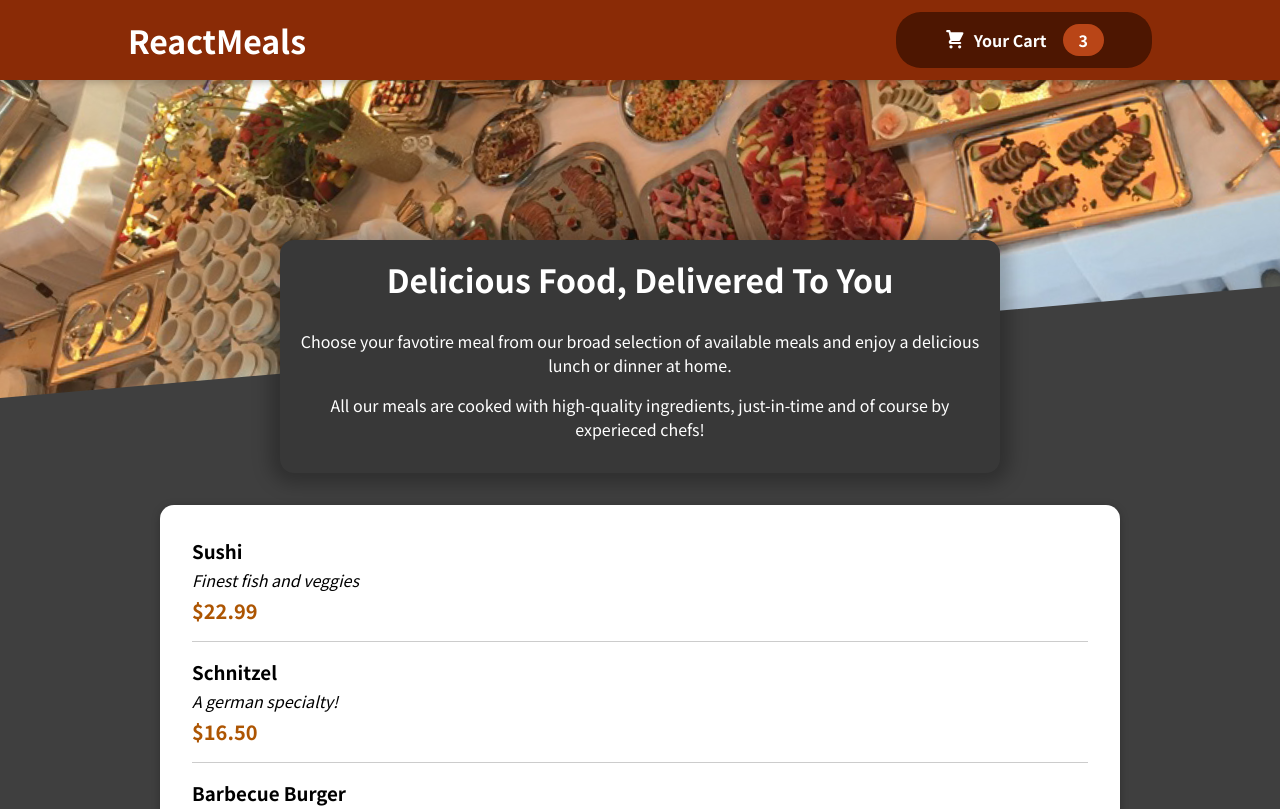
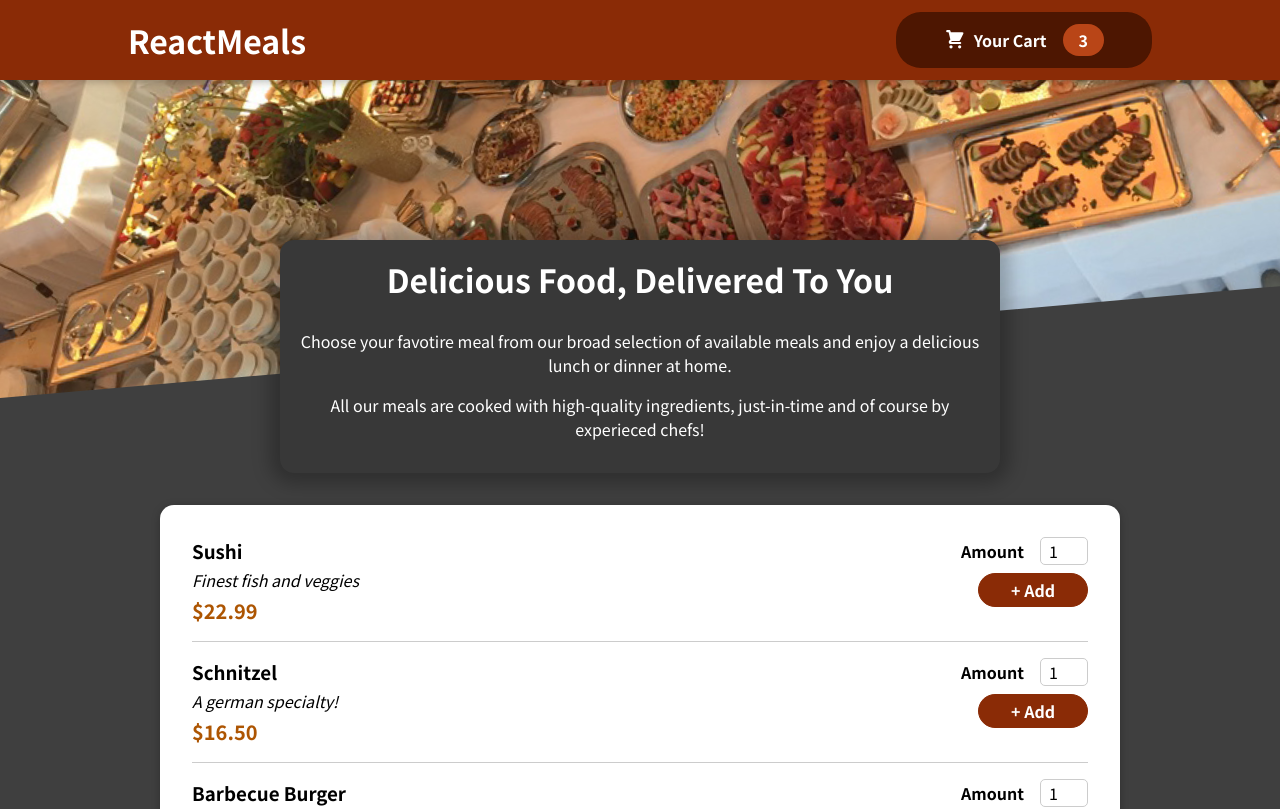
Before and after one commit to JCUrquiza/ReactFoodOrderApp, a React (Create React App) app: page / in a window 1280 px wide. Shown: the top 809 px of the page. Built offline with nearby package versions, Linux system fonts and the light colour scheme.

Commit message:
adding components UI

```diff
--- a/src/components/Meals/AvailableMeals.js
+++ b/src/components/Meals/AvailableMeals.js
@@ -38,6 +38,7 @@
                         DUMMY_MEALS.map((meal) => (
                             <MealItem
                                 key={meal.id}
+                                id={meal.id}
                                 name={meal.name}
                                 description={meal.description}
                                 price={meal.price}
--- a/src/components/Meals/MealItem/MealItem.js
+++ b/src/components/Meals/MealItem/MealItem.js
@@ -1,4 +1,5 @@
 import classes from './MealItem.module.css';
+import MealItemForm from './MealItemForm';
 
 const MealItem = (props) => {
 
@@ -13,7 +14,7 @@
             </div>
 
             <div>
-
+                <MealItemForm id={ props.id } />
             </div>
         </li>
     )
--- a/src/components/Meals/MealItem/MealItemForm.js
+++ b/src/components/Meals/MealItem/MealItemForm.js
@@ -1,9 +1,22 @@
-import React from 'react'
+import Input from '../../UI/Input';
+import classes from './MealItemForm.module.css';
 
-const MealItemForm = () => {
+const MealItemForm = (props) => {
 
     return (
-        <div>MealItemForm</div>
+        <form className={ classes.form }>
+            <Input
+                label="Amount"
+                input={{
+                    id: 'amount_' + props.id,
+                    type: 'number',
+                    min: '1',
+                    max: '5',
+                    step: '1',
+                    defaultValue: '1'
+                }} />
+            <button>+ Add</button>
+        </form>
     )
 
 }
--- /dev/null
+++ b/src/components/Meals/MealItem/MealItemForm.module.css
@@ -0,0 +1,20 @@
+.form {
+    text-align: right;
+}
+
+.form button {
+    font: inherit;
+    cursor: pointer;
+    background-color: #8a2b06;
+    border: 1px solid #8a2b06;
+    color: white;
+    padding: 0.25rem 2rem;
+    border-radius: 20px;
+    font-weight: bold;
+}
+
+.form button:hover,
+.form button:active {
+    background-color: #641e03;
+    border-color: #641e03;
+}
--- /dev/null
+++ b/src/components/UI/Input.js
@@ -0,0 +1,12 @@
+import classes from './Input.module.css';
+
+const Input = (props) => {
+    return (
+        <div className={ classes.input }>
+            <label htmlFor={ props.input.id } >{ props.label }</label>
+            <input {...props.input} />
+        </div>
+    )
+}
+
+export default Input;
--- /dev/null
+++ b/src/components/UI/Input.module.css
@@ -0,0 +1,18 @@
+.input {
+    display: flex;
+    align-items: center;
+    margin-bottom: 0.5rem;
+}
+
+.input label {
+    font-weight: bold;
+    margin-right: 1rem;
+}
+
+.input input {
+    width: 3rem;
+    border-radius: 5px;
+    border: 1px solid #ccc;
+    font: inherit;
+    padding-left: 0.5rem;
+}
```
